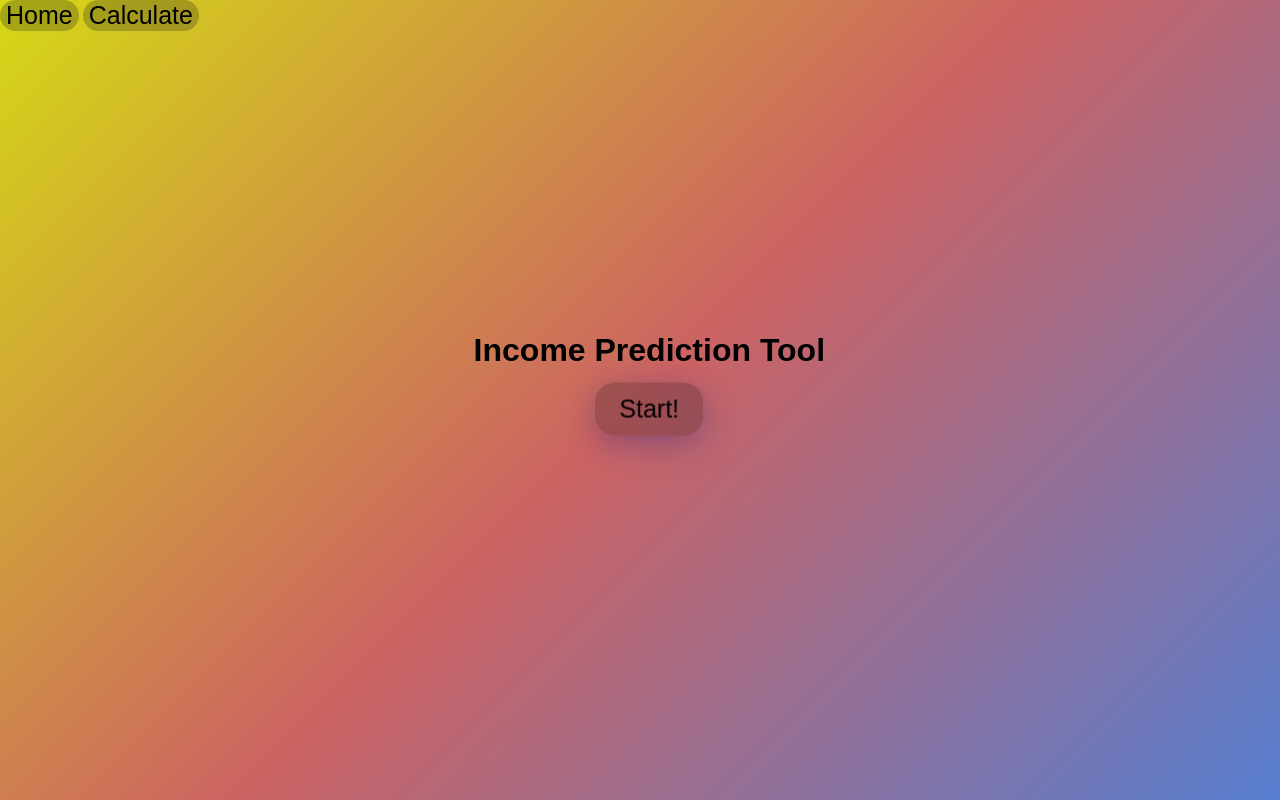
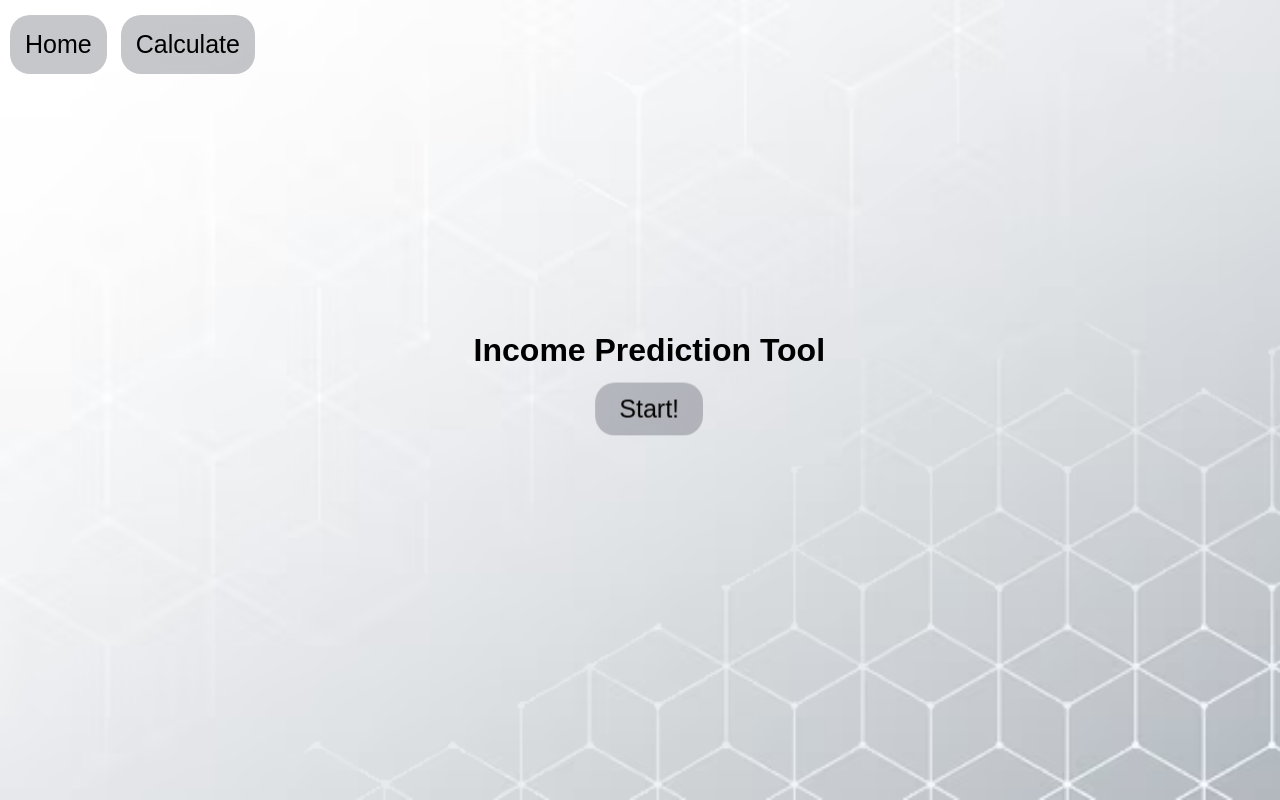
Before and after one commit to dcodecrzft/incomcalc, a Flask app: page / in a window 1280 px wide. Run offline with Flask 3, Linux system fonts and the light colour scheme.

Commit message:
Added some more styling

```diff
--- a/main.py
+++ b/main.py
@@ -17,7 +17,7 @@ def calc():
 
 
 def PredictionModel(years_education:int, hours_per_week:int) -> float:
-    df = pandas.read_csv("census-income.csv")
+    df = pandas.read_csv("StonehillHackathon\incomcalc\census-income.csv")
 
     years_education = abs(int(years_education))
     hours_per_week = abs(int(hours_per_week))
--- a/static/css/style.css
+++ b/static/css/style.css
@@ -11,9 +11,9 @@ html {
 body {
     height: 100%;
     margin: 0;
-    background-image: linear-gradient(-45deg, rgb(86, 125, 207), rgb(204, 99, 99), rgb(213, 216, 21));
+    background-image: url("/static/bgimage.jpg");
     background-repeat: no-repeat;
-    background-attachment: fixed;
+    background-size: cover;
 }
 
 
@@ -35,7 +35,6 @@ div.center {
   backdrop-filter: blur(17px);
   border: none;
   border-radius: 20px;
-  box-shadow: 0 8px 32px 0 rgba(31, 38, 135, 0.37);
   color: black;
   font-size: 25px;
   padding: 12px 24px;
@@ -75,7 +74,7 @@ input.form[type=number] {
 
 input.form[type=submit] {
     border-radius: 10px;
-    background: rgba(255, 255, 255, 0.2);
+    background: rgba(255, 255, 255, 0.349);
     backdrop-filter: blur(5px);
     border: none;
     font-size: 25px;
@@ -119,4 +118,8 @@ ul.menu li.menu button {
     border-radius: 20px;
     color: black;
     font-size: 25px;
+    padding: 15px;
+    margin-left: 10px;
+    margin-top: 15px;
+    cursor: pointer;
 }
```
Also changed, not shown: README.md, static/bgimage.jpg (added).
